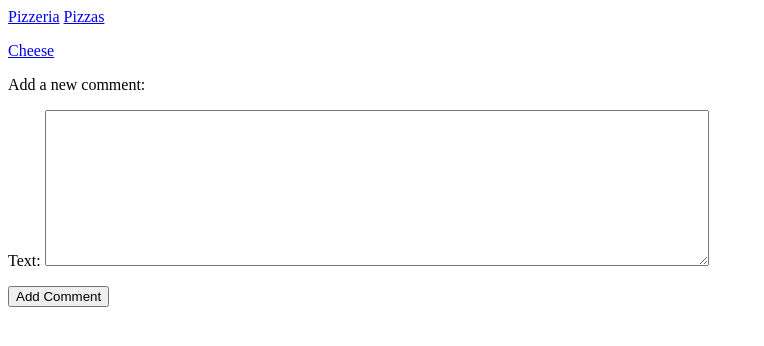
After one commit to MatthewKirchner1/Django_Pizzeria, a Django app: page /new_comment/1 in a window 1280 px wide. The commit adds this page. Shown: the top 346 px of the page, without its empty margins (0-764 px from the left). Run offline with Django 3.2, Linux system fonts and the light colour scheme; data comes from the database, SQL or seed files in the repository; both versions use the stored data as it was after the commit.

Commit message:
Fix Comment

```diff
--- /dev/null
+++ b/Pizza/forms.py
@@ -0,0 +1,11 @@
+from django import forms
+from .models import Pizza, Topping, Comment
+
+
+class CommentForm(forms.ModelForm):
+    class Meta:
+        model = Comment
+        fields = ["text"]
+        label = {"Text: ": ""}
+
+        widgets = {"text": forms.Textarea(attrs={"cols": 80})}
--- a/Pizza/models.py
+++ b/Pizza/models.py
@@ -17,3 +17,12 @@ class Topping(models.Model):
 
     def __str__(self):
         return self.name
+
+
+class Comment(models.Model):
+    pizza = models.ForeignKey(Pizza, on_delete=models.CASCADE)
+    text = models.CharField(max_length=200)
+    date_added = models.DateTimeField(auto_now_add=True, blank=True)
+
+    def __str__(self):
+        return self.text
--- /dev/null
+++ b/Pizza/templates/Pizza/new_comment.html
@@ -0,0 +1,17 @@
+{% extends "Pizza/base.html"%}
+
+
+{% block content %}
+
+<p><a href="{% url 'Pizza:pizza' pizza.id %}">{{ pizza }}</a></p>
+
+<p>Add a new comment:</p>
+
+<form action="{% url 'Pizza:new_comment' pizza.id %}" method='post'>
+    {% csrf_token %}
+    {{ form.as_p }}
+
+    <button name="submit">Add Comment</button>
+</form>
+
+{% endblock content %}
--- a/Pizza/templates/Pizza/pizza.html
+++ b/Pizza/templates/Pizza/pizza.html
@@ -16,4 +16,8 @@
     {% endfor %}
 </ul>
 
+<p>
+    <a href="{% url 'Pizza:new_comment' pizza.id %}">Add new comment</a>
+</p>
+
 {% endblock content %}
--- a/Pizza/urls.py
+++ b/Pizza/urls.py
@@ -9,4 +9,5 @@ urlpatterns = [
     path("", views.index, name="index"),
     path("pizzas", views.pizzas, name="pizzas"),
     path("pizzas/<int:pizza_id>", views.pizza, name="pizza"),
+    path("new_comment/<int:pizza_id>", views.new_comment, name="new_comment"),
 ]
--- a/Pizza/views.py
+++ b/Pizza/views.py
@@ -1,5 +1,6 @@
-from django.shortcuts import render
+from django.shortcuts import render, redirect
 from .models import Pizza, Topping
+from .forms import CommentForm
 
 # Create your views here.
 
@@ -21,3 +22,23 @@ def pizza(request, pizza_id):
     context = {"pizza": pizza, "toppings": toppings}
 
     return render(request, "Pizza/pizza.html", context)
+
+
+def new_comment(request, pizza_id):
+    pizza = Pizza.objects.get(id=pizza_id)
+
+    if request.method != "POST":
+        form = CommentForm()
+    else:
+        form = CommentForm(data=request.POST)
+
+        if form.is_valid():
+            new_comment = form.save(commit=False)
+
+            new_comment.pizza = pizza
+            new_comment.save()
+            form.save()
+            return redirect("Pizza:pizza", pizza_id=pizza_id)
+
+    context = {"form": form, "pizza": pizza}
+    return render(request, "Pizza/new_comment.html", context)
```
Also changed, not shown: Pizza/migrations/0004_comment.py (added), db.sqlite3.
